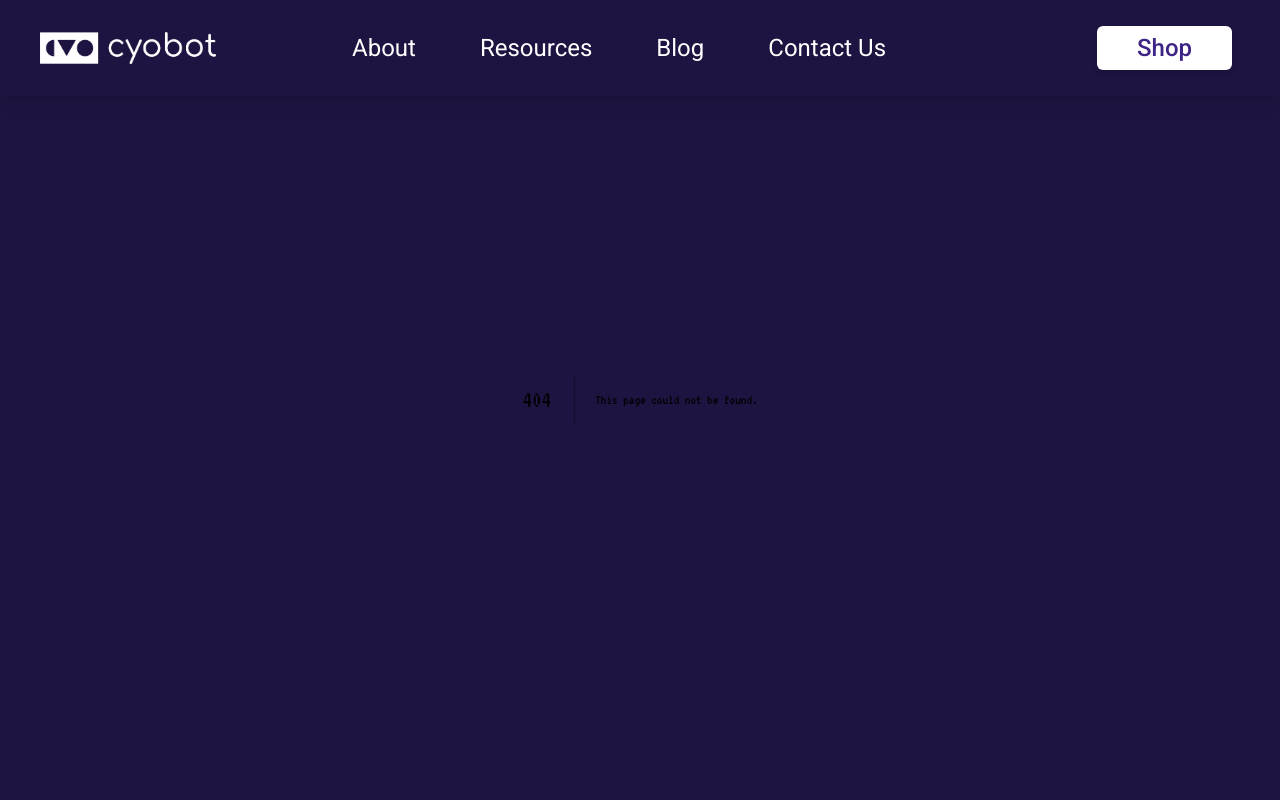
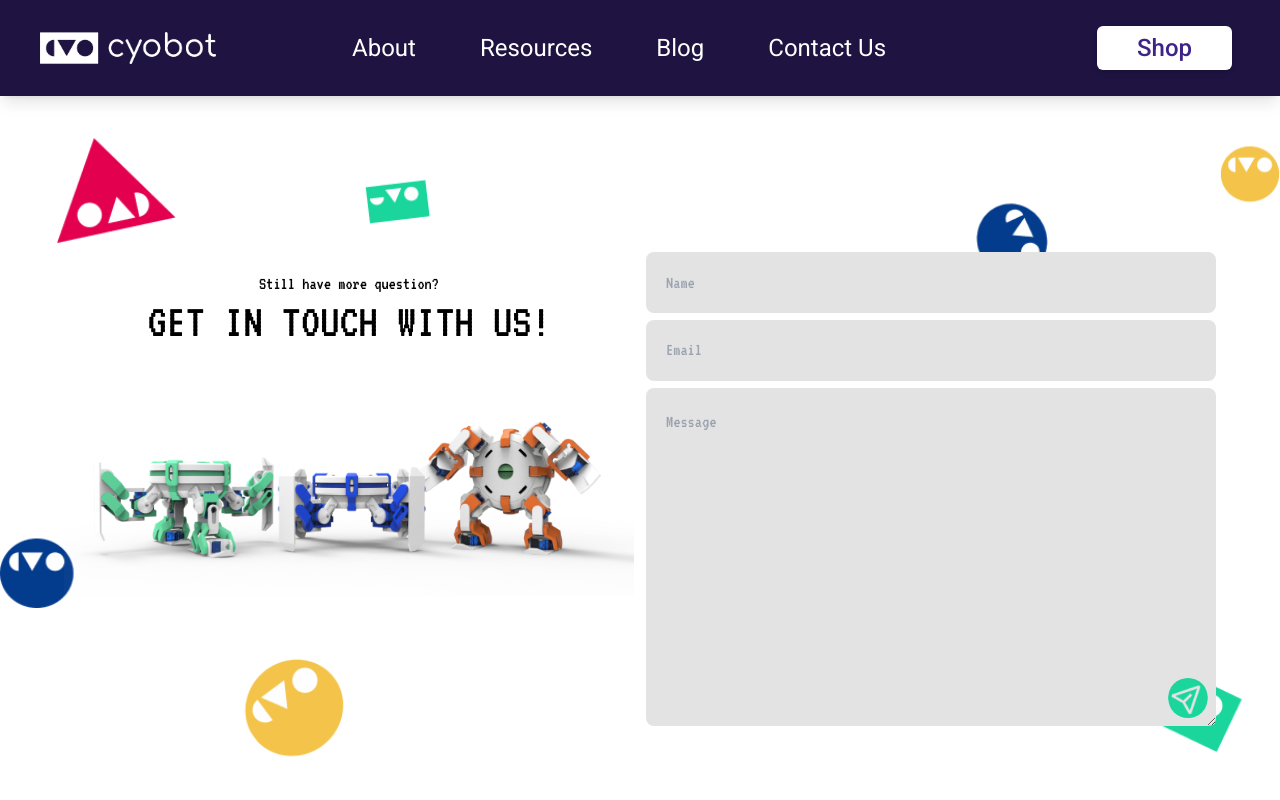
Before and after one commit to devcyobot/react-cyobot-landing-page, a Next.js app: page /contact-us in a window 1280 px wide. Before the commit this address had no page. Shown: the top 800 px of the page. Built offline with nearby package versions, Linux system fonts and the light colour scheme.

Commit message:
add Contact Us page

```diff
--- /dev/null
+++ b/src/app/contact-us/page.tsx
@@ -0,0 +1,11 @@
+import ContactForm from "@/app/faq/form/ContactForm";
+
+function page() {
+	return (
+		<main className="mt-16 lg:mt-24">
+			<ContactForm />
+		</main>
+	);
+}
+
+export default page;
--- a/src/app/faq/form/ContactForm.tsx
+++ b/src/app/faq/form/ContactForm.tsx
@@ -1,6 +1,6 @@
 "use client";
-import { FC, FormEvent, useEffect, useState } from "react";
 import Image from "next/image";
+import { FC, useEffect, useState } from "react";
 import { useFormState } from "react-dom";
 
 export const submitContactForm = async (
@@ -39,7 +39,6 @@ export const submitContactForm = async (
 };
 
 const ContactForm: FC = () => {
-	// const { pending } = useFormStatus();
 	const [isLoading, setIsLoading] = useState<boolean>(false);
 	const [message, setMessage] = useState<string | null>(null);
 	const [data, formAction] = useFormState(submitContactForm, null);
@@ -67,7 +66,7 @@ const ContactForm: FC = () => {
 	}, [data]);
 
 	return (
-		<section className="relative w-full bg-white h-auto max-h-[55rem] sm:max-h-[52rem] lg:max-h-[45rem] grid grid-cols-1 grid-rows-2 lg:grid-cols-2 lg:grid-rows-1 gap-x-3 justify-items-center items-center p-10 lg:p-16 my-5">
+		<section className="min-h-[90vh] relative w-full bg-white h-auto grid grid-cols-1 grid-rows-2 lg:grid-cols-2 lg:grid-rows-1 gap-x-3 justify-items-center items-center p-10 lg:p-16">
 			<div className="z-10 flex flex-col justify-center items-center h-full w-full font-vt323 text-black">
 				<p className="text-center w-full text-lg">Still have more question?</p>
 				<h2 className="w-full text-center text-4xl lg:text-5xl">
--- a/src/app/faq/page.tsx
+++ b/src/app/faq/page.tsx
@@ -2,7 +2,6 @@ import { FC } from "react";
 import { FaqData } from "../data/FaqData";
 import QuestionsList from "./list/QuestionsList";
 
-import ContactForm from "./form/ContactForm";
 import NavigationSideBar from "./navigation/NavigationSideBar";
 
 const FAQ: FC = () => {
@@ -21,7 +20,6 @@ const FAQ: FC = () => {
 					<NavigationSideBar data={sections} />
 					<div className="md:pl-64 w-[90%] mx-auto">
 						<QuestionsList data={FaqData} />
-						<ContactForm />
 					</div>
 				</div>
 			</div>
```
